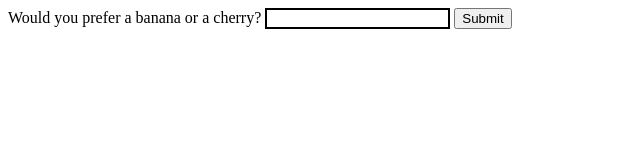
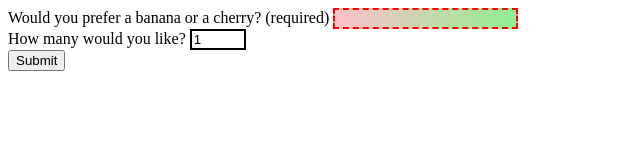
Before and after one commit to Dr3wsky/The-Odin-Project-Foundations, a plain HTML site: page html/forms/validation/validation.html in a window 1280 px wide. Shown: the whole page, without its empty margins (0-640 px from the left). Drawn offline with Linux system fonts and the light colour scheme.

Commit message:
Form validation simple examples

```diff
--- a/html/forms/validation/validation-styles.css
+++ b/html/forms/validation/validation-styles.css
@@ -0,0 +1,11 @@
+input:invalid {
+    border: 2px dashed red;
+  }
+
+  input:invalid:required {
+    background-image: linear-gradient(to right, pink, lightgreen);
+  }
+
+  input:valid {
+    border: 2px solid black;
+  }
--- a/html/forms/validation/validation.html
+++ b/html/forms/validation/validation.html
@@ -4,22 +4,25 @@
     <meta charset="utf-8">
     <meta name="viewport" content="width=device-width">
     <title>Favorite fruit start</title>
-    <style>
-      input:invalid {
-        border: 2px dashed red;
-      }
-
-      input:valid {
-        border: 2px solid black;
-      }
-    </style>
+    <link rel="stylesheet" href="validation-styles.css">
   </head>
 
 <body>
     <form>
-      <label for="choose">Would you prefer a banana or a cherry?</label>
-      <input id="choose" name="i_like">
-      <button>Submit</button>
+        <div>
+          <label for="choose">Would you prefer a banana or a cherry? (required)</label>
+          <input id="choose" name="i-like" required
+          pattern="[Bb]anana|[Cc]herry|[Bb]?(an)*"
+          minlength="6"
+          maxlength="20" />
+        </div>
+        <div>
+          <label for="number">How many would you like?</label>
+          <input type="number" name="amount" id="number" value="1" min="1" max="11">
+        </div>
+        <div>
+          <button>Submit</button>
+        </div>
     </form>
 </body>
 
```
